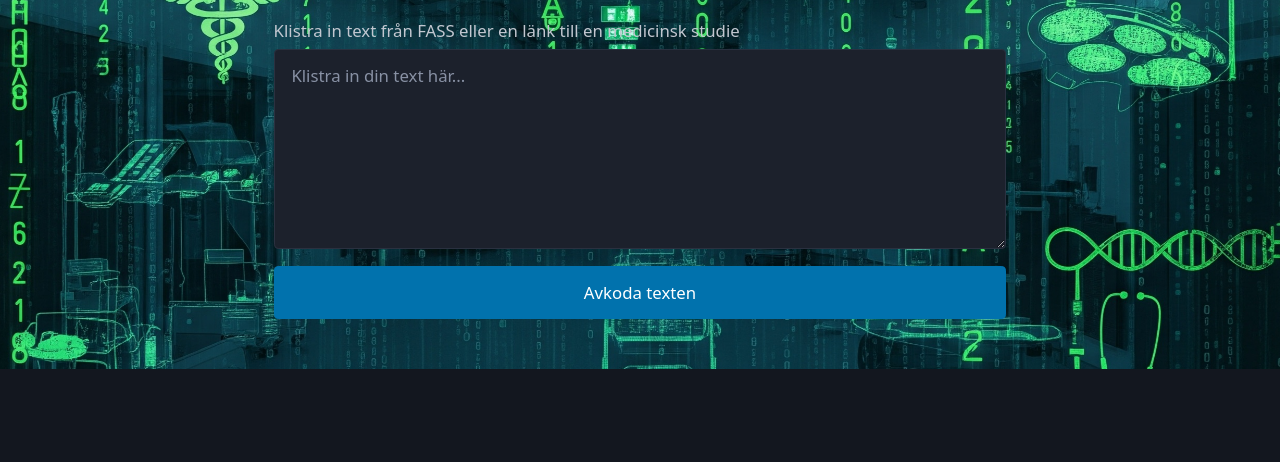
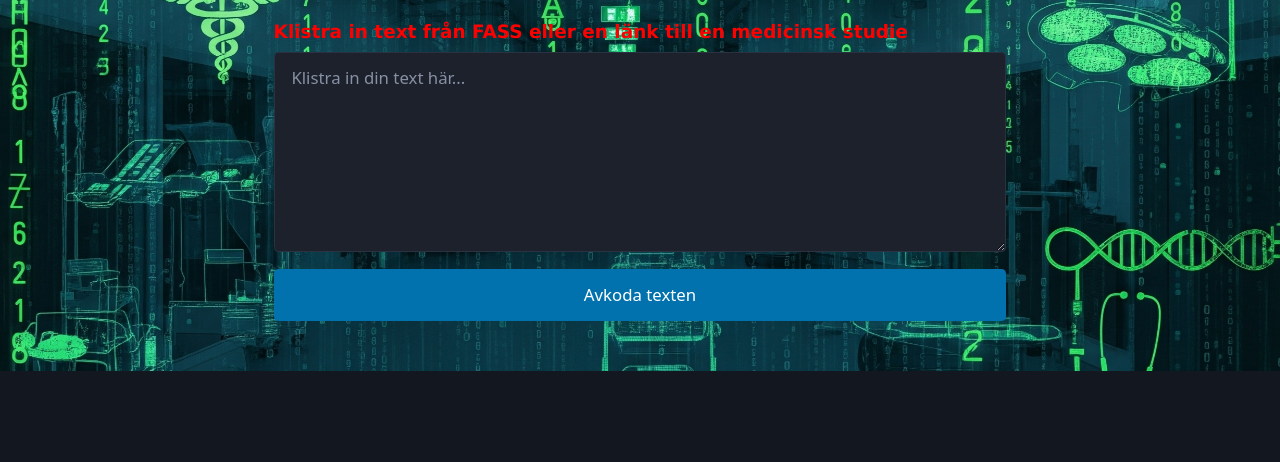
Before and after one commit to rwicz87/Fassavkodaren, a plain HTML site: page index.html in a window 1280 px wide. Shown: the part 338-800 px from the top of the page. Drawn offline with nearby package versions, Linux system fonts and the light colour scheme.

Commit message:
Add files via upload

```diff
--- a/index.html
+++ b/index.html
@@ -43,7 +43,14 @@
             width: auto; /* Ändra storleken här om du vill */
             height: auto;
         }
-        textarea {
+        #avkodare-form label {
+    color: red;
+    font-family: Verdana, Geneva, Tahoma, sans-serif;
+    font-weight: bold;
+    font-size: 1.1rem;
+    }
+
+    textarea {
             min-height: 200px;
             resize: vertical;
         }
```
